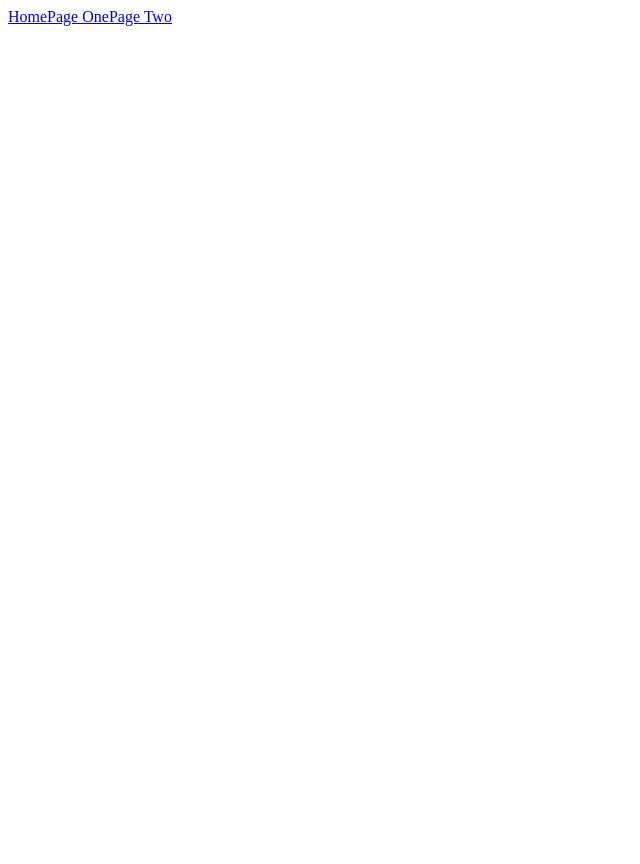
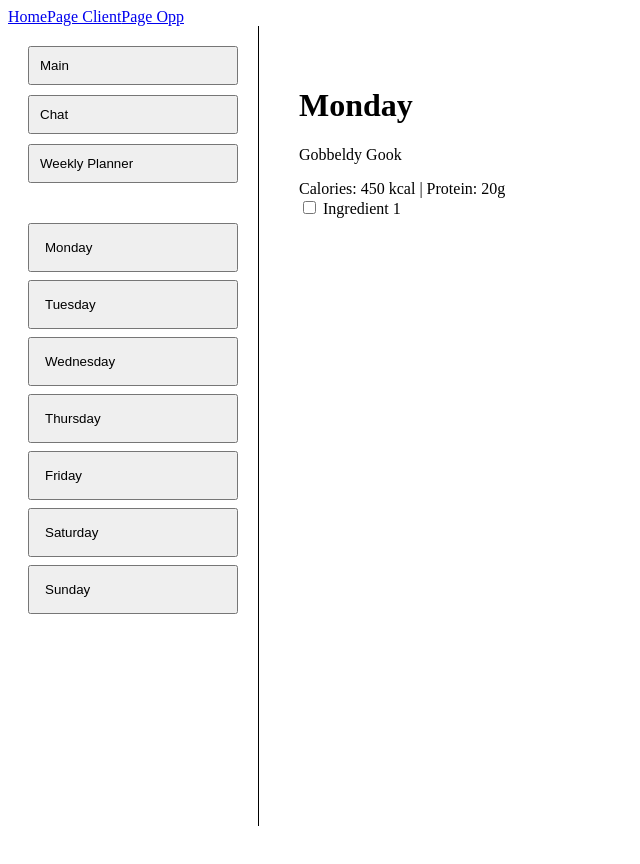
Before and after one commit to CaiaG/Optaimeal-Prototype, a React (Vite) app in the folder optaimeal/: page /client in a window 1280 px wide. Shown: the top 864 px of the page, without its empty margins (0-640 px from the left). Before the commit the page ends 800 px from the top, so only its background shows below. Built offline with nearby package versions, Linux system fonts and the light colour scheme.

Commit message:
Init data tables and started client frontend shell

```diff
--- a/optaimeal/src/App.tsx
+++ b/optaimeal/src/App.tsx
@@ -2,11 +2,11 @@ import { BrowserRouter as Router, Routes, Route, Link } from 'react-router-dom';
 import Home from './pages/Home';
 import PageClient from './pages/PageClient';
 import PageOpp from './pages/PageOpp';
-import { useEffect, useState } from 'react';
+import { useEffect } from 'react';
 
 function App() {
 
-  // example
+  // example call
   useEffect(() => {
     // connect to backend
     fetch('http://localhost:8000/')
@@ -19,8 +19,8 @@ function App() {
     <Router>
       <nav>
         <Link to="/">Home</Link>
-        <Link to="/client">Page One</Link>
-        <Link to="/opp">Page Two</Link>
+        <Link to="/client">Page Client</Link>
+        <Link to="/opp">Page Opp</Link>
       </nav>
 
       <Routes>
--- /dev/null
+++ b/optaimeal/src/pages/PageClient.module.css
@@ -0,0 +1,54 @@
+.client_container {
+  display: flex;
+  height: 100vh;
+  width: 100vw;
+}
+
+.main_content {
+  flex: 1;
+  height: 100%;
+  padding: 40px;
+  overflow-y: auto;
+  display: flex;
+  flex-direction: column;
+  gap: 20px;
+}
+
+.sidebar_wrapper {
+  display: flex;
+  flex-direction: column;
+  width: 250px;
+  height: 100%;
+  border-right: 1px solid;
+}
+
+.top_sidebar {
+  display: flex;
+  flex-direction: column;
+  padding: 20px;
+  gap: 10px;
+}
+
+.top_sidebar_btn {
+  text-align: left;
+  padding: 10px;
+  cursor: pointer;
+}
+
+.mini_calendar {
+  display: flex;
+  flex-direction: column;
+  flex-grow: 1;
+  padding: 20px;
+  gap: 8px;
+  overflow-y: auto;
+}
+
+.mini_calendar_btns {
+  display: flex;
+  flex-direction: column;
+  align-items: flex-start;
+  padding: 15px;
+  width: 100%;
+  cursor: pointer;
+}
--- a/optaimeal/src/pages/PageClient.tsx
+++ b/optaimeal/src/pages/PageClient.tsx
@@ -1,9 +1,108 @@
-// import { Link } from 'react-router-dom';
+import styles from './PageClient.module.css';
+import { useState, useEffect } from 'react';
+
+// casing syntax is inconsistent...
+
+interface MealPlan {
+  day: string;
+  date: string;
+  meal_name: string;
+  calories: number;
+  ingredients: number[];
+}
+
+const MOCK_WEEKLY_MENU = [
+  { day: "Monday", date: "2026-06-22", meal_name: "Gobbeldy Gook", calories: 450, ingredients: [1] },
+  { day: "Tuesday", date: "2026-06-23", meal_name: "Codswallop", calories: 312, ingredients: [2, 3] },
+  { day: "Wednesday", date: "2026-06-23", meal_name: "Balderdash", calories: 5, ingredients: [2, 4] },
+  { day: "Thursday", date: "2026-06-23", meal_name: "Stinky Winky", calories: 17, ingredients: [1, 3, 5] },
+  { day: "Friday", date: "2026-06-23", meal_name: "Bubble and Squeak", calories: 723, ingredients: [2, 3, 7] },
+  { day: "Saturday", date: "2026-06-23", meal_name: "Upsy Daisy", calories: 222, ingredients: [1, 5, 6] },
+  { day: "Sunday", date: "2026-06-23", meal_name: "Mud", calories: 821, ingredients: [7, 8, 9] },
+];
 
 export default function PageOne() {
+  const dayToIndex: Record<string, number>= {
+  "Monday": 0,
+  "Tuesday": 1,
+  "Wednesday" : 2,
+  "Thursday" : 3,
+  "Friday" : 4,
+  "Saturday" : 5,
+  "Sunday" : 6,
+  };
+
+  const [activeView, setActiveView] = useState('main');
+  const [weeklyAssignment, setWeeklyAssignment] = useState<MealPlan[]>([]);
+  const [selectedDay, setSelectedDay] = useState('Monday');
+
+
+  useEffect(() => {
+    setWeeklyAssignment(MOCK_WEEKLY_MENU);
+
+    if (MOCK_WEEKLY_MENU.length > 0) {
+      setSelectedDay(MOCK_WEEKLY_MENU[0].day);
+    }
+  }, []);
+
+
   return (
-    <div className="home-container">
+    <div className={styles.client_container}>
+
+      <div className = {styles.sidebar_wrapper}>
+        {/* Top Sidebar */}
+        <nav className={styles.top_sidebar}>
+          <button className={styles.top_sidebar_btn} onClick={() => setActiveView('main')}>Main</button>
+          <button className={styles.top_sidebar_btn} onClick={() => setActiveView('chat')}>Chat</button>
+          <button className={styles.top_sidebar_btn} onClick={() => setActiveView('calendar')}>Weekly Planner</button>
+        </nav>
+
+        {/* Mini Calendar */}
+        <aside className={styles.mini_calendar}>
+          <button className={styles.mini_calendar_btns} onClick={() => setSelectedDay('Monday')}>Monday</button>
+          <button className={styles.mini_calendar_btns} onClick={() => setSelectedDay('Tuesday')}>Tuesday</button>
+          <button className={styles.mini_calendar_btns} onClick={() => setSelectedDay('Wednesday')}>Wednesday</button>
+          <button className={styles.mini_calendar_btns} onClick={() => setSelectedDay('Thursday')} >Thursday</button>
+          <button className={styles.mini_calendar_btns} onClick={() => setSelectedDay('Friday')}>Friday</button>
+          <button className={styles.mini_calendar_btns} onClick={() => setSelectedDay('Saturday')}>Saturday</button>
+          <button className={styles.mini_calendar_btns} onClick={() => setSelectedDay('Sunday')}>Sunday</button>
+        </aside>
+      </div>
+
+      <main className={styles.main_content}>
+        {activeView === 'main' ? (
+          <div className="meal-details-view">
+          <h1>{selectedDay}</h1>
+          <p>{weeklyAssignment[dayToIndex[selectedDay]]?.meal_name}</p>
+          <section className="stats">Calories: 450 kcal | Protein: 20g</section>
+          <section className="ingredients">
+            <label><input type="checkbox" /> Ingredient 1</label>
+          </section>
+        </div>
+
+        ) : activeView === 'chat' ? (
+          <p>chat</p>
+
+        ) : activeView === 'calendar' ? (
+
+          <p>calendar</p>
+        ) : (
+          <p>No Content State</p>
+        )}
+      </main>
 
     </div>
   );
 }
+
+{/*
+
+<aside className="mini-calendar">
+  {weeklyAssignments.map((assignment) => (
+    <button key={assignment.date}>
+      {assignment.day} <br />
+      <small>{assignment.date}</small>
+    </button>
+  ))}
+</aside>
+*/}
```
Also changed, not shown: 1 other file (tests, documents, lock files or other folders).
